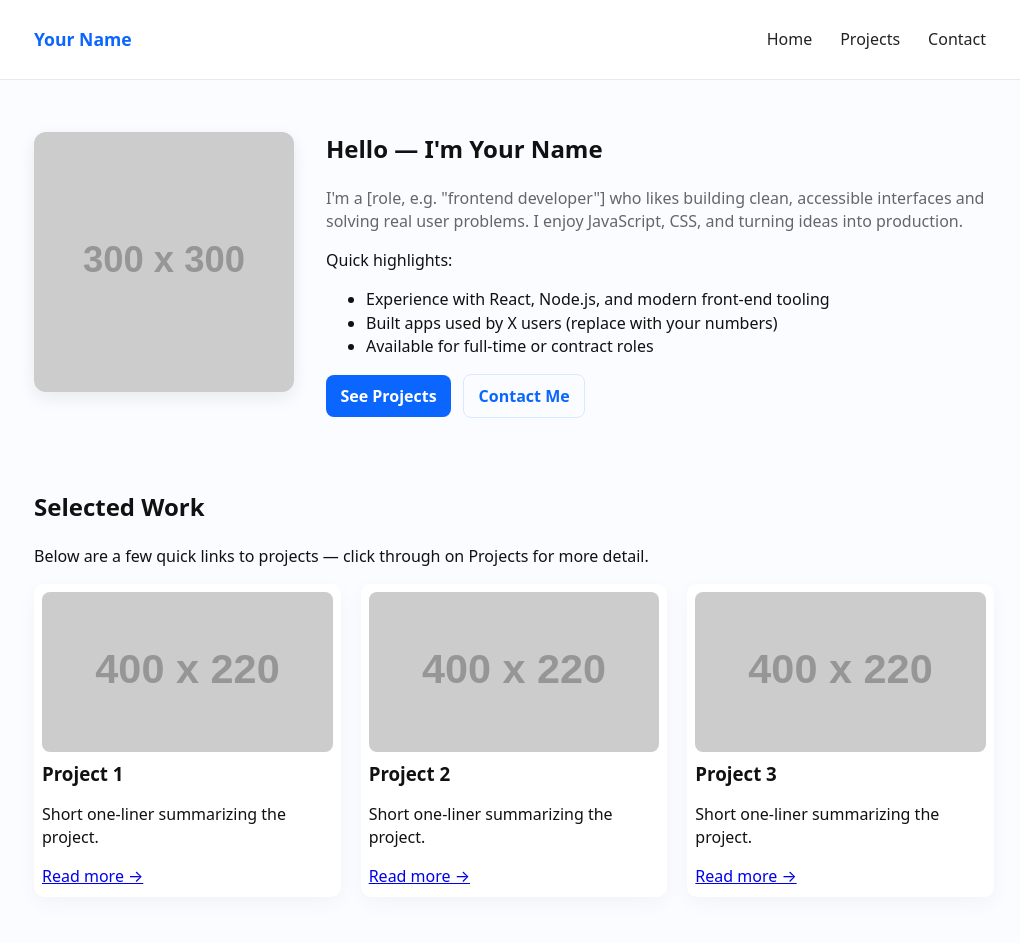
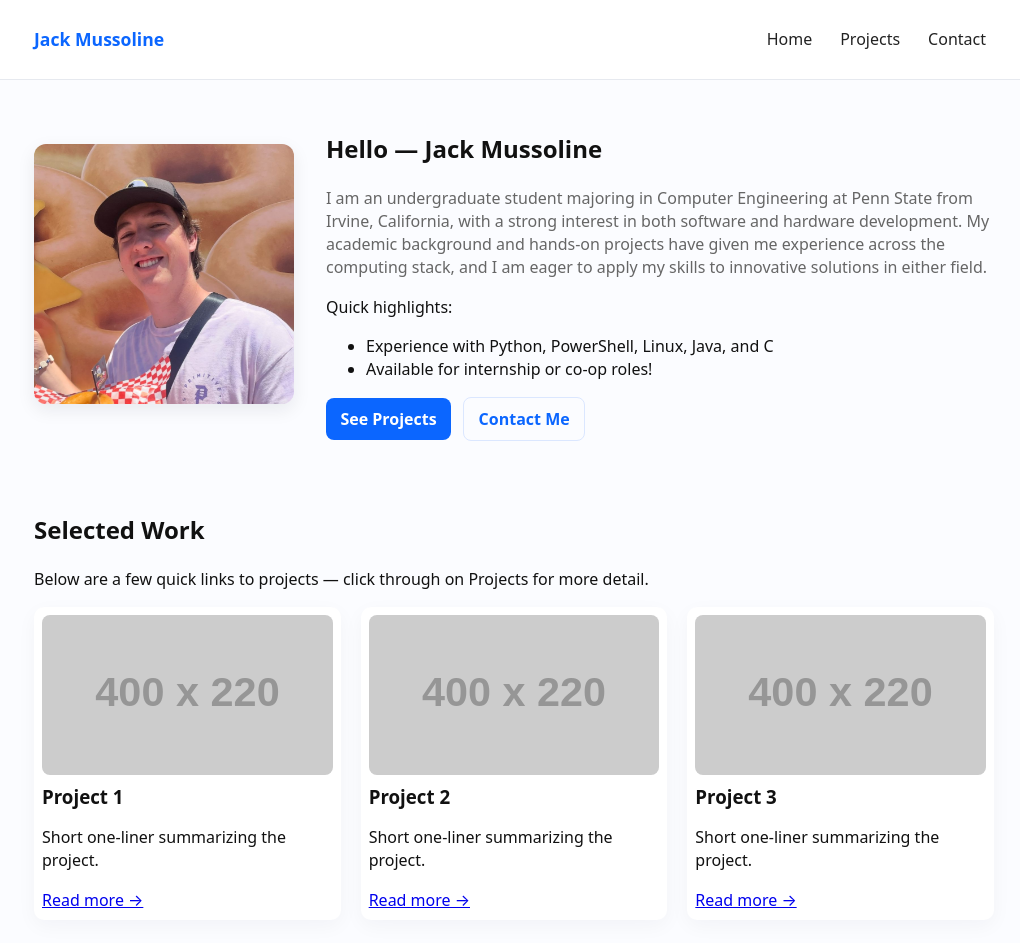
Before and after one commit to JackMoose311/MooseWebsite, a plain HTML site: page index.html in a window 1280 px wide. Shown: the top 943 px of the page, without its empty margins (126-1146 px from the left). Drawn offline with Linux system fonts and the light colour scheme; placeholder pictures from the web are drawn by us.

Commit message:
Personalized website, updated details. Added home page picture

```diff
--- a/index.html
+++ b/index.html
@@ -3,13 +3,13 @@
 <head>
   <meta charset="utf-8" />
   <meta name="viewport" content="width=device-width,initial-scale=1" />
-  <title>Home — Your Name</title>
+  <title>Home — Jack Mussoline</title>
   <link rel="stylesheet" href="styles.css" />
 </head>
 <body>
   <header class="site-header">
     <div class="container header-inner">
-      <a class="brand" href="index.html">Your Name</a>
+      <a class="brand" href="index.html">Jack Mussoline</a>
       <button id="navToggle" class="nav-toggle" aria-expanded="false" aria-controls="siteNav">☰</button>
       <nav id="siteNav" class="site-nav" aria-label="Main navigation">
         <a href="index.html" class="nav-link">Home</a>
@@ -23,22 +23,23 @@
     <section class="hero container">
       <div class="hero-photo">
         <!-- Replace src with your photo -->
-        <img src="https://via.placeholder.com/300x300?text=Your+Photo" alt="Portrait of Your Name" />
+        <img src="Images/indexWebphoto.jpg" alt="Portrait of Me" />
       </div>
       <div class="hero-summary">
-        <h1>Hello — I'm Your Name</h1>
+        <h1>Hello — Jack Mussoline</h1>
         <p class="lead">
-          I'm a [role, e.g. "frontend developer"] who likes building clean, accessible interfaces and
-          solving real user problems. I enjoy JavaScript, CSS, and turning ideas into production.
+          I am an undergraduate student majoring in Computer Engineering at Penn State from Irvine, California,
+          with a strong interest in both software and hardware development.
+          My academic background and hands-on projects have given me experience across the computing stack, and
+          I am eager to apply my skills to innovative solutions in either field.
         </p>
 
         <p>
           Quick highlights:
         </p>
         <ul>
-          <li>Experience with React, Node.js, and modern front-end tooling</li>
-          <li>Built apps used by X users (replace with your numbers)</li>
-          <li>Available for full-time or contract roles</li>
+          <li>Experience with Python, PowerShell, Linux, Java, and C</li>
+          <li>Available for internship or co-op roles!</li>
         </ul>
 
         <div class="cta-links">
```
Also changed, not shown: Images/indexWebphoto.jpg (added).
